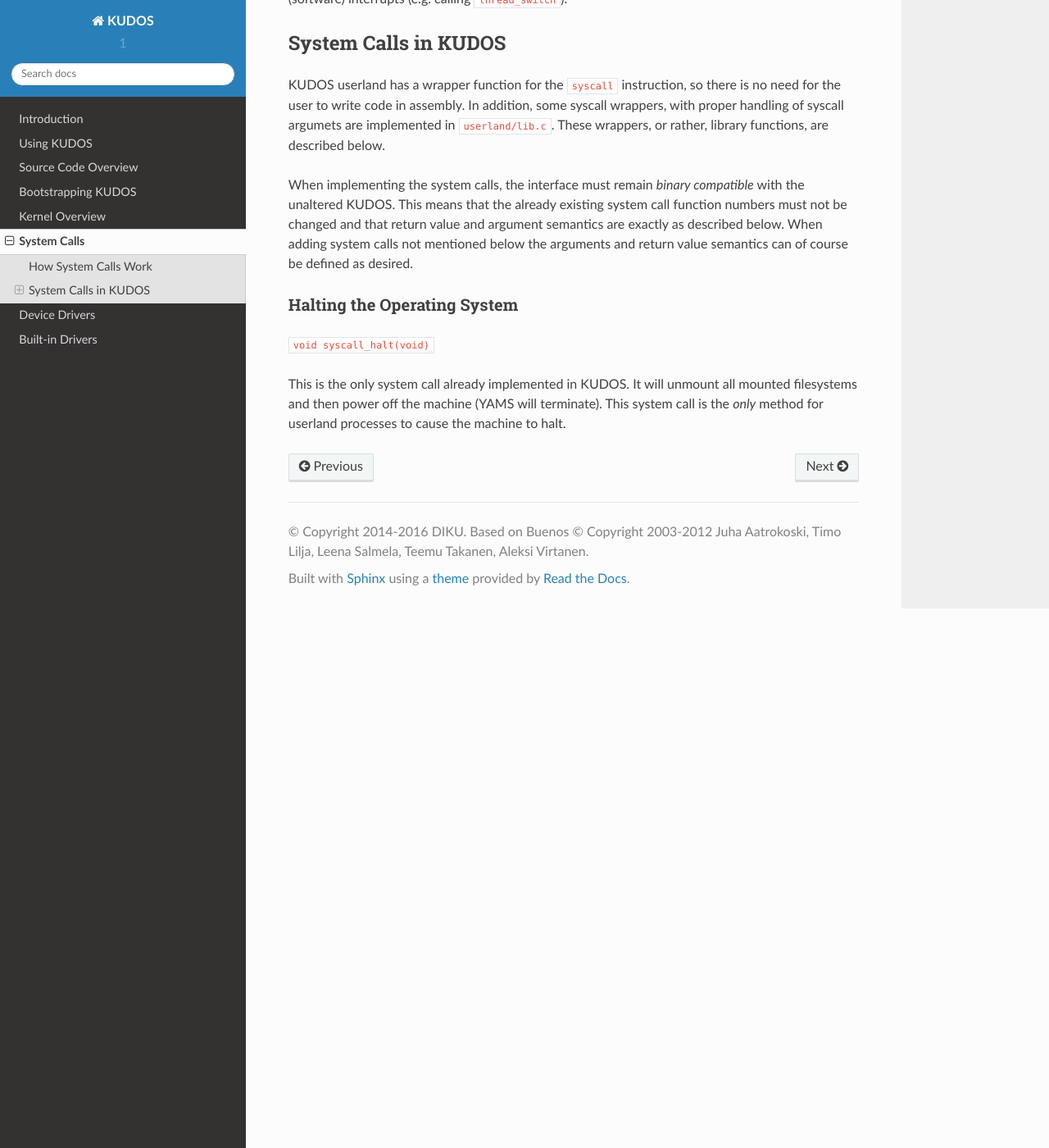
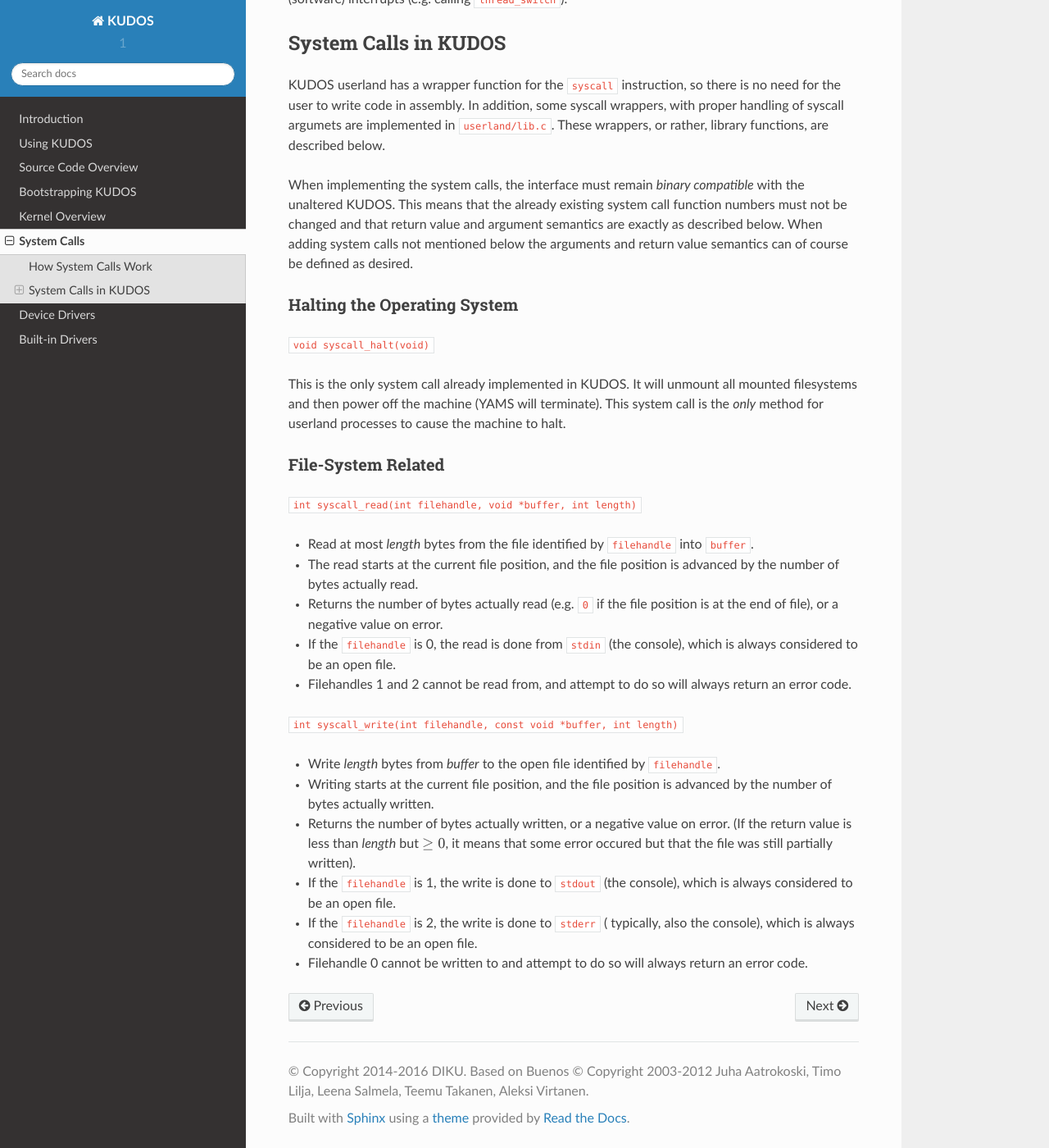
Before and after one commit to DIKU-EDU/kudos, a Sphinx documentation site: the page built from docs/system-calls.rst, in a window 1280 px wide and 1400 px high, scrolled down 1124 px. Shown: the whole window at 82% size. Built offline with Sphinx 7.4.7 and the Read the Docs theme 2.0.0, drawn with Linux system fonts in a browser that asks for light colours.

Commit message:
some file-system related system calls

```diff
--- a/docs/system-calls.rst
+++ b/docs/system-calls.rst
@@ -84,3 +84,46 @@
 mounted filesystems and then power off the machine (YAMS will terminate). This
 system call is the *only* method for userland processes to cause the machine to
 halt.
+
+File-System Related
+~~~~~~~~~~~~~~~~~~~
+
+``int syscall_read(int filehandle, void *buffer, int length)``
+
+* Read at most *length* bytes from the file identified by
+  ``filehandle`` into ``buffer``.
+
+* The read starts at the current file position, and the file
+  position is advanced by the number of bytes actually read.
+
+* Returns the number of bytes actually read (e.g. ``0`` if the file
+  position is at the end of file), or a negative value on error.
+
+* If the ``filehandle`` is 0, the read is done from ``stdin``
+  (the console), which is always considered to be an open file.
+
+* Filehandles 1 and 2 cannot be read from, and attempt to do so will
+  always return an error code.
+
+``int syscall_write(int filehandle, const void *buffer, int length)``
+
+* Write *length* bytes from *buffer* to the open file
+  identified by ``filehandle``.
+
+* Writing starts at the current file position, and the file
+  position is advanced by the number of bytes actually written.
+
+* Returns the number of bytes actually written, or a negative
+  value on error. (If the return value is less than *length* but
+  :math:`\geq 0`, it means that some error occured but that the
+  file was still partially written).
+
+* If the ``filehandle`` is 1, the write is done to ``stdout`` (the
+  console), which is always considered to be an open file.
+
+* If the ``filehandle`` is 2, the write is done to ``stderr`` (
+  typically, also the console), which is always considered to be an open
+  file.
+
+* Filehandle 0 cannot be written to and attempt to do so will always
+  return an error code.
```
